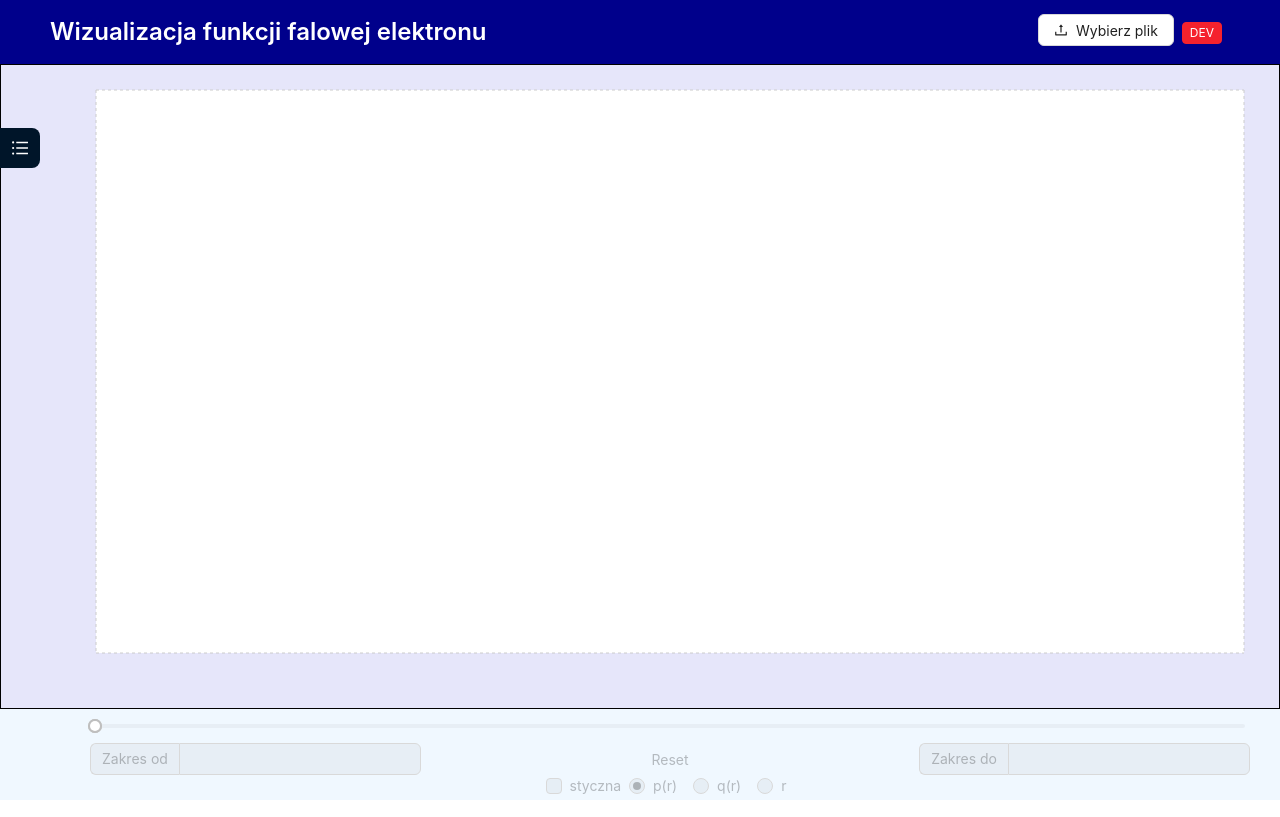
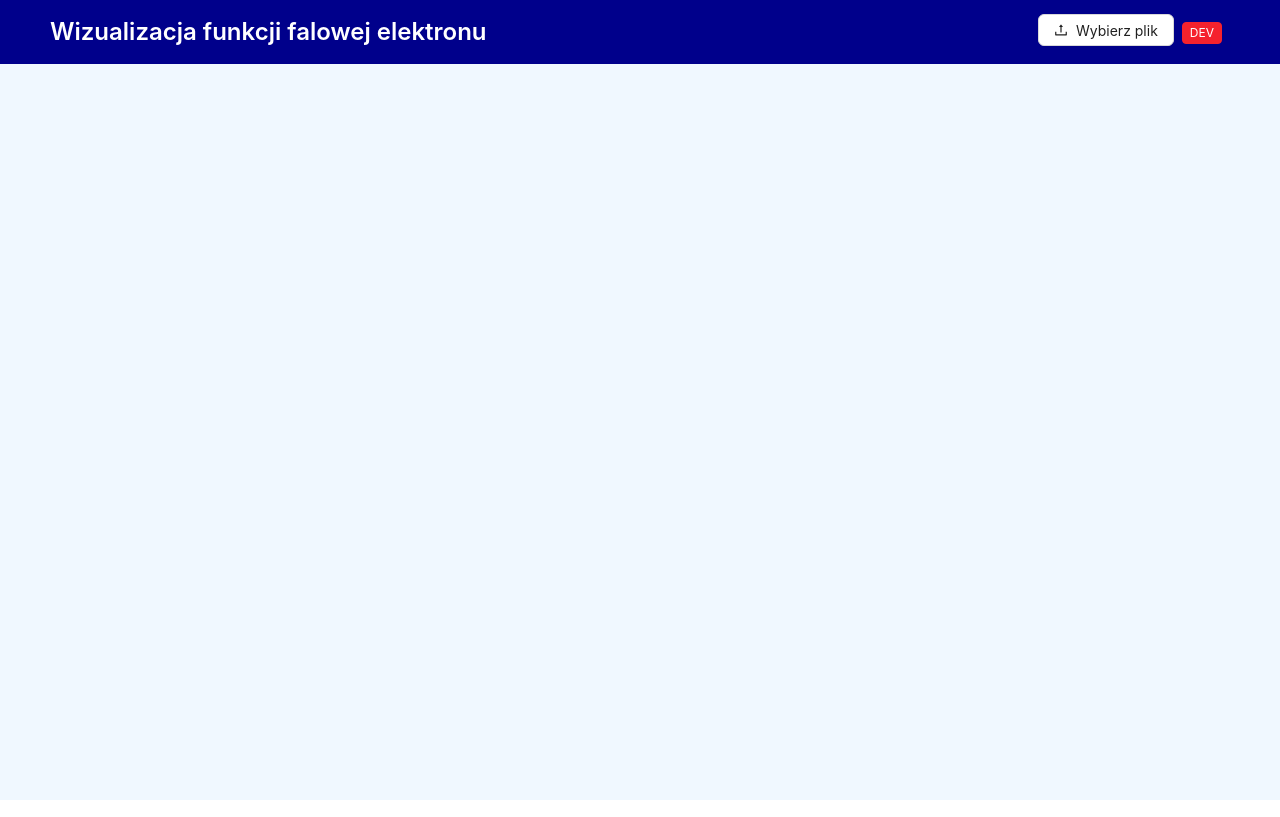
Before and after one commit to amorezaur/wave-function-visualisation, a React (Vite) app: page / in a window 1280 px wide. Built offline with nearby package versions, Linux system fonts and the light colour scheme.

Commit message:
Hide sider

```diff
--- a/src/components/v2/Example.tsx
+++ b/src/components/v2/Example.tsx
@@ -131,6 +131,8 @@ const Example = ({ dataSource: initialDataSource }: ExampleProps) => {
 
 	return (
 		<div className="graphContainer">
+			{!isDisabled && (
+				<>
 					<ResponsiveContainer style={{ ...containerStyle }}>
 						<LineChart
 							data={dataSource}
@@ -147,10 +149,17 @@ const Example = ({ dataSource: initialDataSource }: ExampleProps) => {
 							</XAxis>
 
 							{/* Podpowiedź */}
-					<Tooltip />
-
+							{!isDisabled && <Tooltip />}
 							{/* Wykres */}
-					<Line name={YAxisDataKey} yAxisId={YAxisDataKey} type="monotone" dataKey={YAxisDataKey} stroke="blue" animationDuration={300} dot={false} />
+							<Line
+								name={YAxisDataKey}
+								yAxisId={YAxisDataKey}
+								type="monotone"
+								dataKey={YAxisDataKey}
+								stroke="blue"
+								animationDuration={300}
+								dot={false}
+							/>
 
 							{/* Oś Y */}
 							<YAxis
@@ -286,6 +295,8 @@ const Example = ({ dataSource: initialDataSource }: ExampleProps) => {
 							<Radio value={YAxisDataKey_3}>{YAxisDataKey_3}</Radio>
 						</Radio.Group>
 					</div>
+				</>
+			)}
 		</div>
 	);
 };
--- a/src/components/v2/MainLayout_v2.tsx
+++ b/src/components/v2/MainLayout_v2.tsx
@@ -86,7 +86,7 @@ const MainLayout_v2 = () => {
 						<ReadFile getFileData={getFileData} />
 					</Header>
 					<Layout style={layoutStyle}>
-						<Sider
+						{/* <Sider
 							width="25%"
 							// trigger={null}
 							collapsible
@@ -97,7 +97,7 @@ const MainLayout_v2 = () => {
 							// zeroWidthTriggerStyle={siderTriggerStyle}
 						>
 							Ustawienia
-						</Sider>
+						</Sider> */}
 						<Content style={contentStyle}>{<Example dataSource={dataSource} />}</Content>
 						{/* <Content style={contentStyle}>{!!dataSource.length && <Example dataSource={dataSource} />}</Content> */}
 					</Layout>
```
Lines whose indentation alone changed are shown as unchanged.
